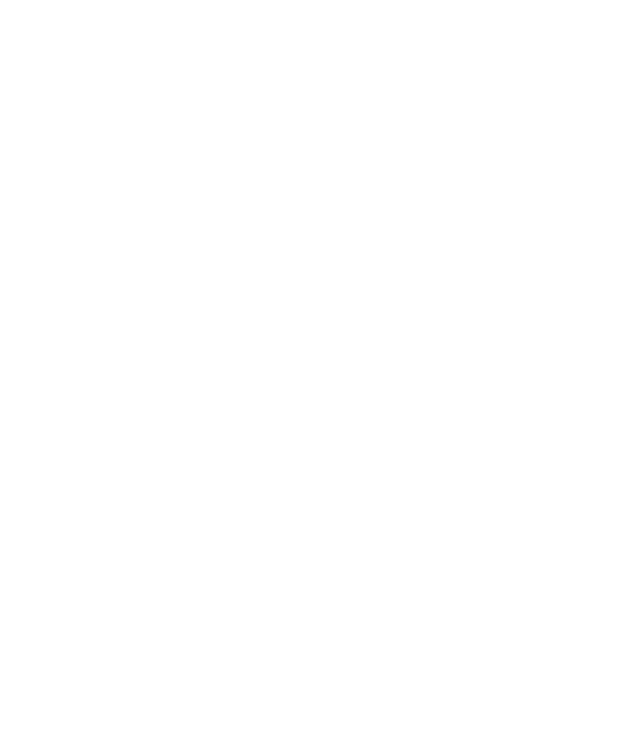
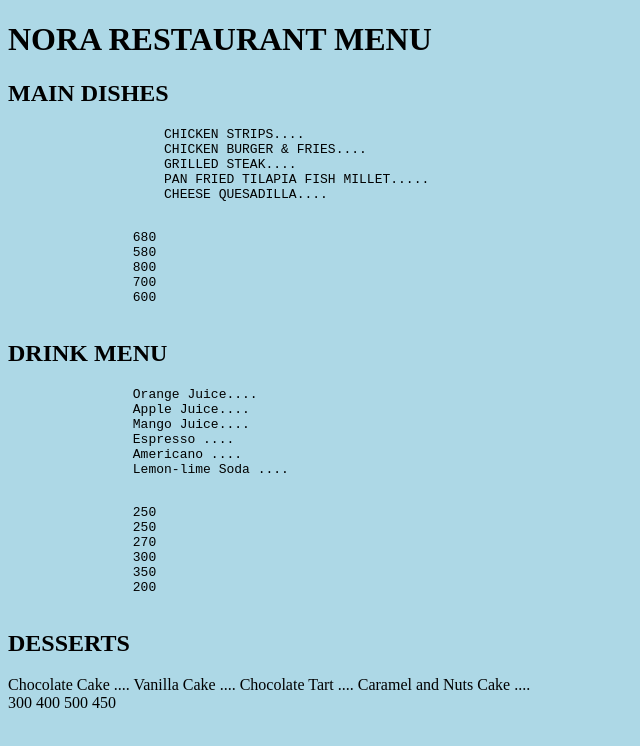
Before and after one commit to HidayaMohamed/Restaurant-Menu-Page, a plain HTML site: page index.html in a window 1280 px wide. Shown: the whole page, without its empty margins (0-640 px from the left). Drawn offline with Linux system fonts and the light colour scheme.

Commit message:
Adds images folder

```diff
--- a/index.html
+++ b/index.html
@@ -1,11 +1,73 @@
 <!DOCTYPE html>
 <html lang="en">
-<head>
-    <meta charset="UTF-8">
-    <meta name="viewport" content="width=device-width, initial-scale=1.0">
-    <title>Document</title>
-</head>
-<body>
-
-</body>
+  <head>
+    <meta charset="UTF-8" />
+    <meta name="viewport" content="width=device-width, initial-scale=1.0" />
+    <title>NORA RESTAURANT</title>
+    <link rel="stylesheet" href="./styles.css" />
+  </head>
+  <body>
+    <div id="Container">
+      <h1>NORA RESTAURANT MENU</h1>
+      <div id="main">
+        <div class="menu">
+          <div class="image1"></div>
+          <h2>MAIN DISHES</h2>
+          <div class="names">
+            <pre>
+                    CHICKEN STRIPS....
+                    CHICKEN BURGER & FRIES....
+                    GRILLED STEAK....
+                    PAN FRIED TILAPIA FISH MILLET.....
+                    CHEESE QUESADILLA....
+            </pre>
+          </div>
+          <div class="price">
+            <pre>
+                680
+                580
+                800
+                700
+                600
+            </pre>
+          </div>
+        </div>
+      </div>
+      <div id="drinks">
+        <h2>DRINK MENU</h2>
+        <div class="image2"></div>
+        <div class="names">
+          <pre>
+                Orange Juice....
+                Apple Juice....
+                Mango Juice....
+                Espresso ....
+                Americano ....
+                Lemon-lime Soda ....
+            </pre
+          >
+        </div>
+        <div class="price">
+          <pre>
+                250
+                250
+                270
+                300
+                350
+                200
+            </pre
+          >
+        </div>
+      </div>
+      <div id="desserts">
+        <h2>DESSERTS</h2>
+        <div class="image3"></div>
+        <div class="names">
+          Chocolate Cake .... Vanilla Cake .... Chocolate Tart .... Caramel and
+          Nuts Cake ....
+        </div>
+        <div class="price">300 400 500 450</div>
+      </div>
+    </div>
+  </body>
 </html>
--- a/styles.css
+++ b/styles.css
@@ -0,0 +1,3 @@
+body{
+    background-color: #add8e6;
+}
```
Also changed, not shown: images/Orange juice.jpg (added), 2 other files.
